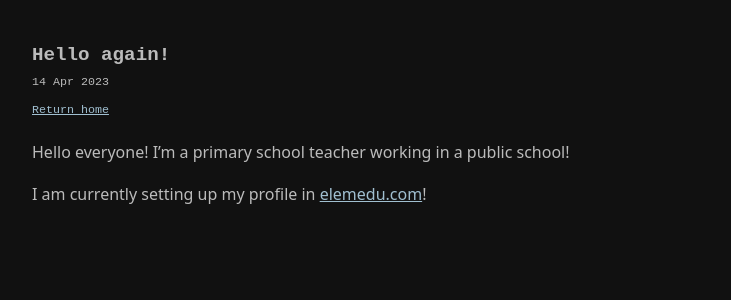
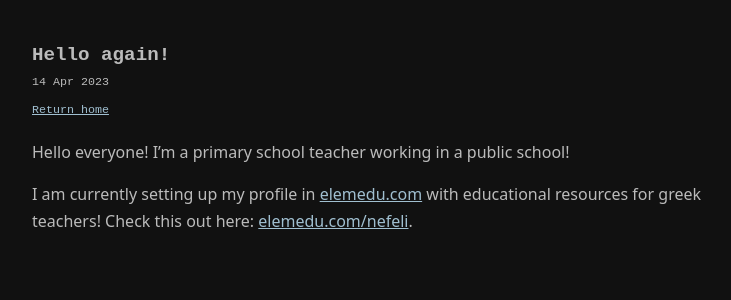
Before and after one commit to nefkst/My-Personal-Blog, a Jekyll site: the page built from _posts/2023-04-14-second-post.md, in a window 1280 px wide. Shown: the top 300 px of the page, without its empty margins (258-989 px from the left). Built offline with Jekyll 4.4.1, drawn with Linux system fonts in a browser that asks for light colours.

Commit message:
Update 2023-04-14-second-post.md

```diff
--- a/_posts/2023-04-14-second-post.md
+++ b/_posts/2023-04-14-second-post.md
@@ -8,4 +8,5 @@ feature: 1
 Hello everyone!
 I'm a primary school teacher working in a public school!
 
-I am currently setting up my profile in [elemedu.com](https://elemedu.com/)!
+I am currently setting up my profile in [elemedu.com](https://elemedu.com/) with educational resources for greek teachers!
+Check this out here: [elemedu.com/nefeli](https://elemedu.com/nefeli).
```
